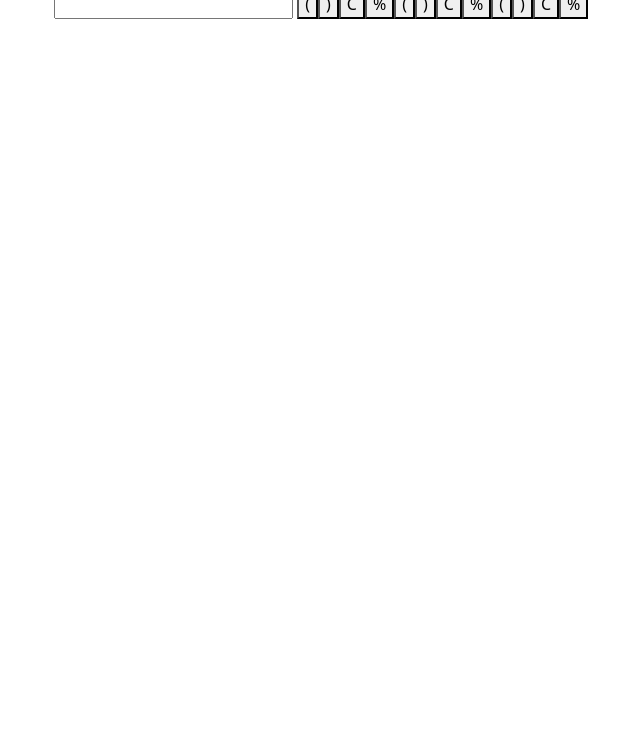
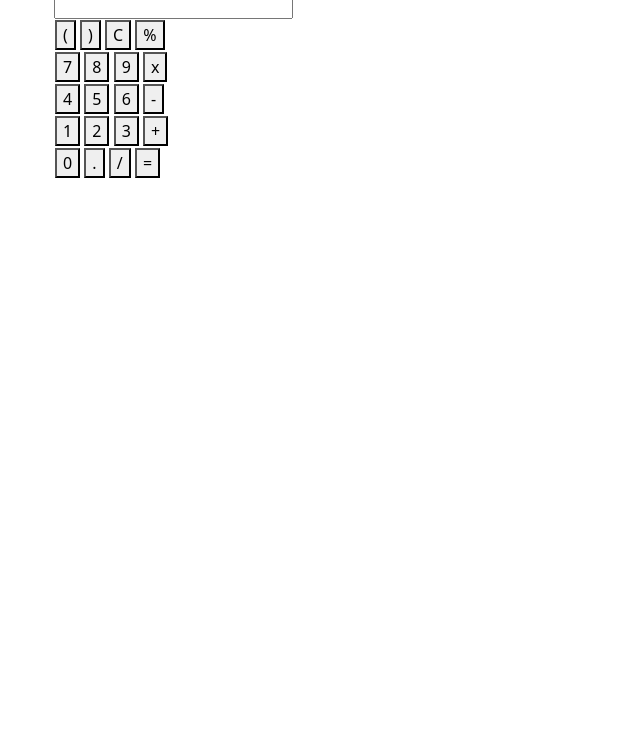
Before and after one commit to Avinash-Rajak/web_calculator, a plain HTML site: page index.html in a window 1280 px wide. Shown: the part 67-800 px from the top of the page, without its empty margins (28-668 px from the left). Drawn offline with nearby package versions, Linux system fonts and the light colour scheme.

Commit message:
added buttons

```diff
--- a/index.html
+++ b/index.html
@@ -17,28 +17,50 @@
 
         <input type="text" name="screen" id="screen">
         <table>
+            <tr>
                 <td>
-                <tr>
                     <button>(</button>
                     <button>)</button>
                     <button>C</button>
                     <button>%</button>
+                </td>
             </tr>
 
             <tr>
-                    <button>(</button>
-                    <button>)</button>
-                    <button>C</button>
-                    <button>%</button>
+                <td>
+                    <button>7</button>
+                    <button>8</button>
+                    <button>9</button>
+                    <button>x</button>
+                </td>
             </tr>
 
             <tr>
-                    <button>(</button>
-                    <button>)</button>
-                    <button>C</button>
-                    <button>%</button>
+                <td>
+                    <button>4</button>
+                    <button>5</button>
+                    <button>6</button>
+                    <button>-</button>
+                </td>
             </tr>
+
+            <tr>
+                <td>
+                    <button>1</button>
+                    <button>2</button>
+                    <button>3</button>
+                    <button>+</button>
                 </td>
+            </tr>
+
+            <tr>
+                <td>
+                    <button>0</button>
+                    <button>.</button>
+                    <button>/</button>
+                    <button>=</button>
+                </td>
+            </tr>
         </table>
     </div>
 
```
Lines whose indentation alone changed are shown as unchanged.
